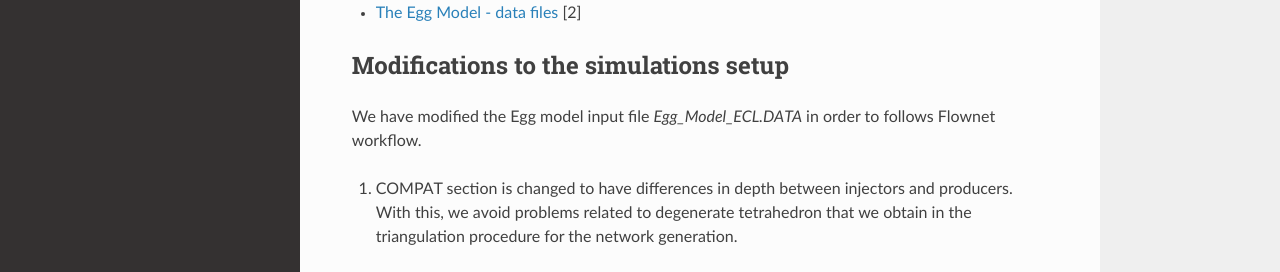
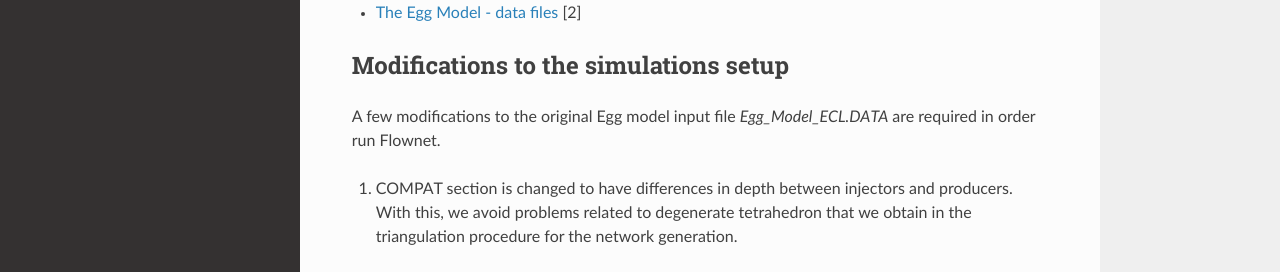
Before and after one commit to equinor/flownet, a Sphinx documentation site: the page built from docs/egg_model_example.rst, in a window 1280 px wide and 900 px high. Shown: the part 364-636 px from the top of the window. Built offline with Sphinx 7.4.7 and the Read the Docs theme 2.0.0, drawn with Linux system fonts in a browser that asks for light colours.

Commit message:
Update docs/egg_model_example.rst
Co-authored-by: Wouter J. de Bruin <9119793+wouterjdb@users.noreply.github.com>

```diff
--- a/docs/egg_model_example.rst
+++ b/docs/egg_model_example.rst
@@ -18,7 +18,7 @@ Data files
 Modifications to the simulations setup
 ======================================
 
-We have modified the Egg model input file `Egg_Model_ECL.DATA` in order to follows Flownet workflow.
+A few modifications to the original Egg model input file `Egg_Model_ECL.DATA` are required in order run Flownet.
 
 1. COMPAT section is changed to have differences in depth between injectors and producers. With this, we avoid problems related to degenerate tetrahedron that we obtain in the triangulation procedure for the network generation.
 
```
